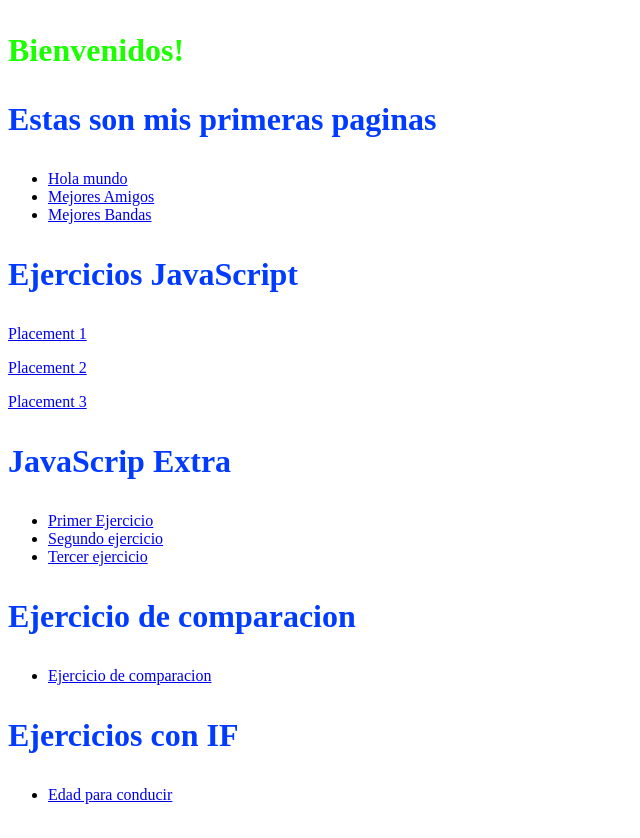
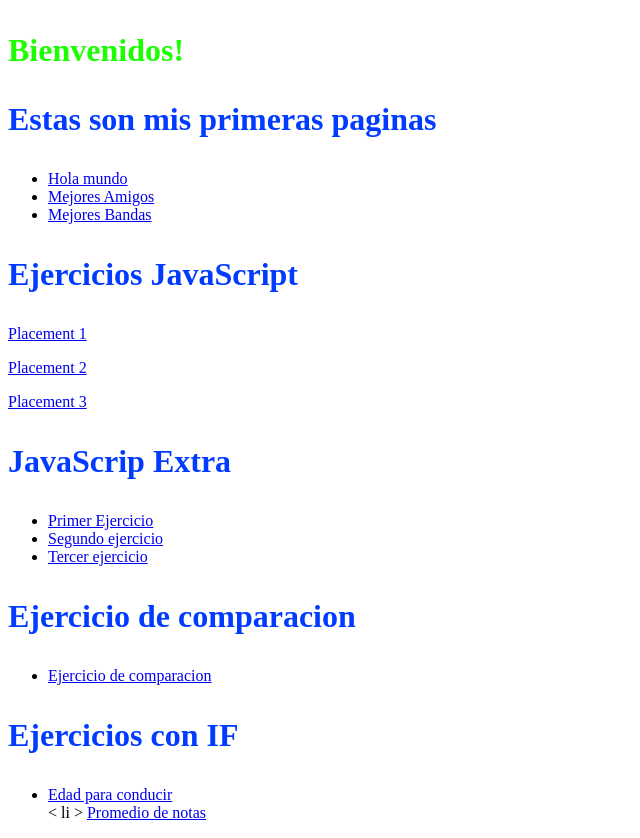
Before and after one commit to Facu3494/Ejercicio-de-variables, a plain HTML site: page index.html in a window 1280 px wide. Shown: the whole page, without its empty margins (0-640 px from the left). Drawn offline with Linux system fonts and the light colour scheme.

Commit message:
Update index.html

```diff
--- a/index.html
+++ b/index.html
@@ -54,6 +54,9 @@
 			<li>
 				<a href="./javascript/edad.html">Edad para conducir</a>
 			</li>
+			< li >
+				<a  href ="./javascript/promedio.html">Promedio de notas</a>
+			</ li >
 		</ul>
 
 
```
